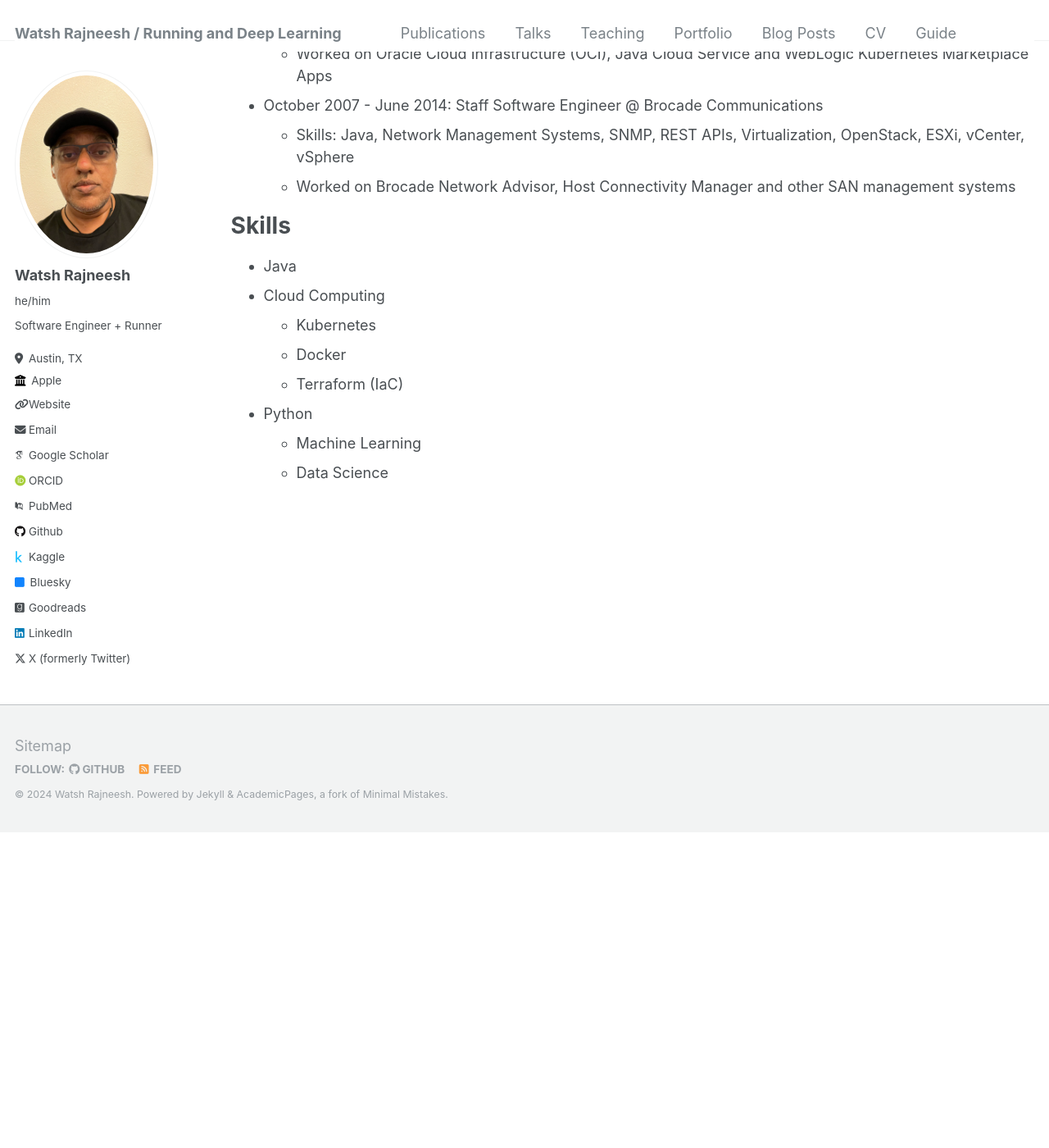
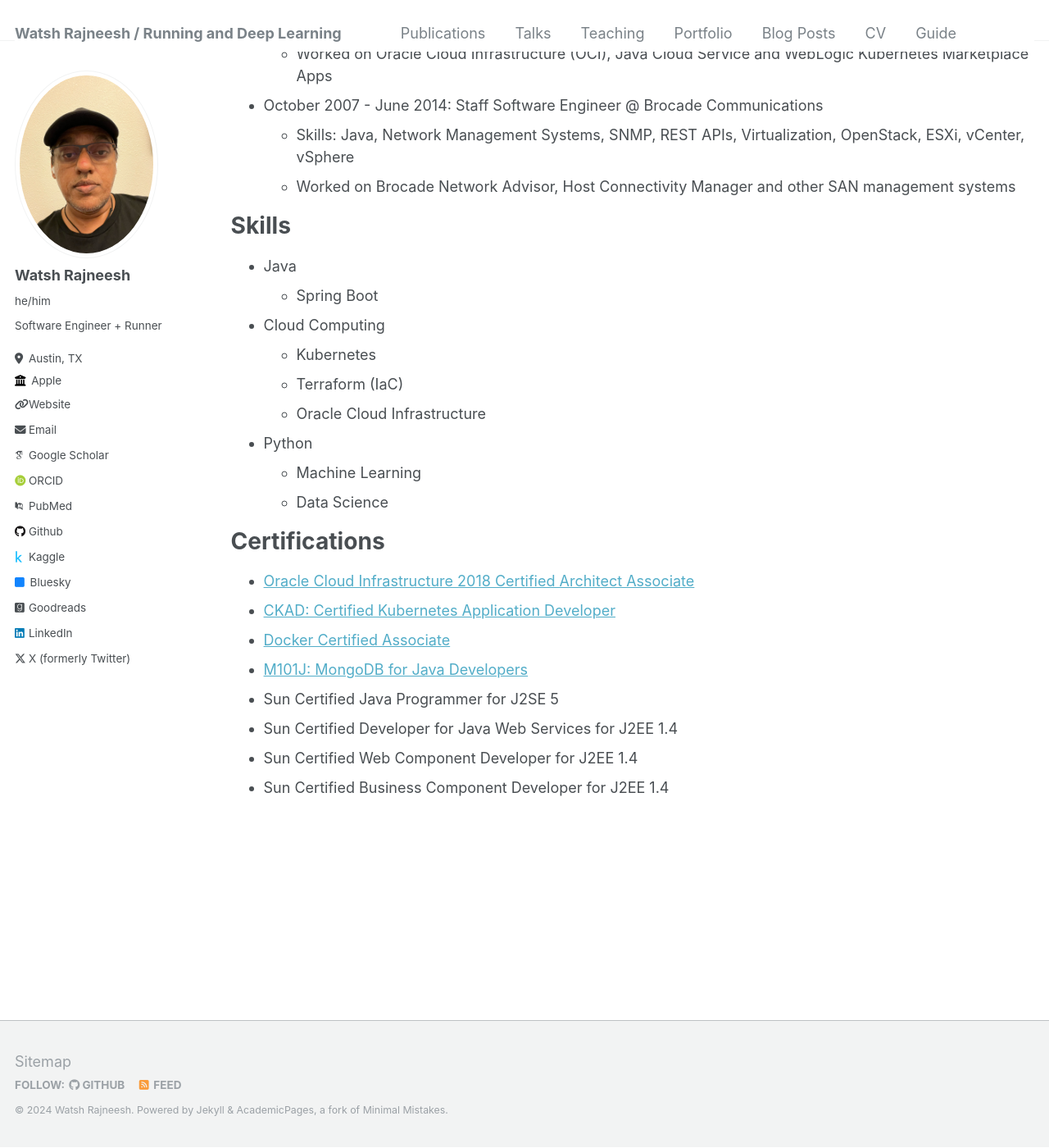
Before and after one commit to rwatsh/runner-deep-learner, a Jekyll site: the page built from _pages/cv.md, in a window 1280 px wide and 1400 px high, scrolled down 405 px. Shown: the whole window at 82% size. Built offline with Jekyll 4.4.1, drawn with Linux system fonts in a browser that asks for light colours; some web fonts are replaced; before the commit the page ends 1420 px from its top, so only the background shows below that.

Commit message:
Initial commit

```diff
--- a/_pages/cv.md
+++ b/_pages/cv.md
@@ -30,10 +30,22 @@ Work experience
 Skills
 ======
 * Java
+  * Spring Boot
 * Cloud Computing
   * Kubernetes
-  * Docker
   * Terraform (IaC)
+  * Oracle Cloud Infrastructure
 * Python
   * Machine Learning
   * Data Science
+
+Certifications
+======
+* [Oracle Cloud Infrastructure 2018 Certified Architect Associate](https://www.credly.com/badges/0bec19da-7d12-430f-aab1-6759e95b2226/linked_in_profile)
+* [CKAD: Certified Kubernetes Application Developer](https://www.credly.com/badges/afbf25d8-5c21-486e-9b04-cc0d5b39ba34?source=linked_in_profile)
+* [Docker Certified Associate](https://certification.mirantis.com/b407e25d-9d2c-418c-b9be-91bbe2bfb3d5#gs.78nupf)
+* [M101J: MongoDB for Java Developers](https://university.mongodb.com/course_completion/24540ba216594c40ac7f3686d79a1046)
+* Sun Certified Java Programmer for J2SE 5
+* Sun Certified Developer for Java Web Services for J2EE 1.4
+* Sun Certified Web Component Developer for J2EE 1.4
+* Sun Certified Business Component Developer for J2EE 1.4
```
Also changed, not shown: other parts of _pages/cv.md (+1 -1 lines).
